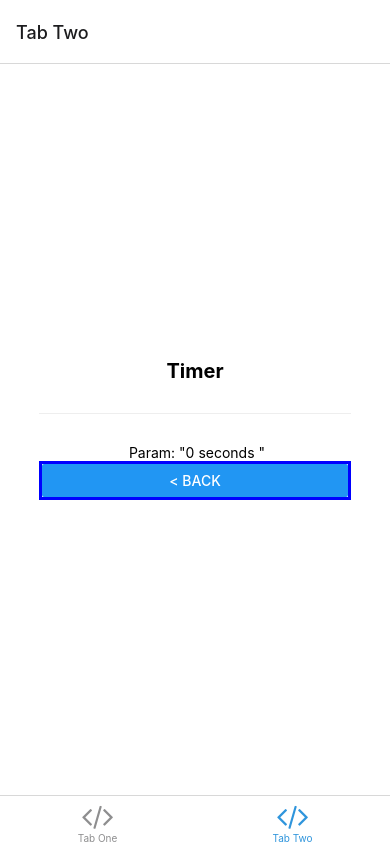
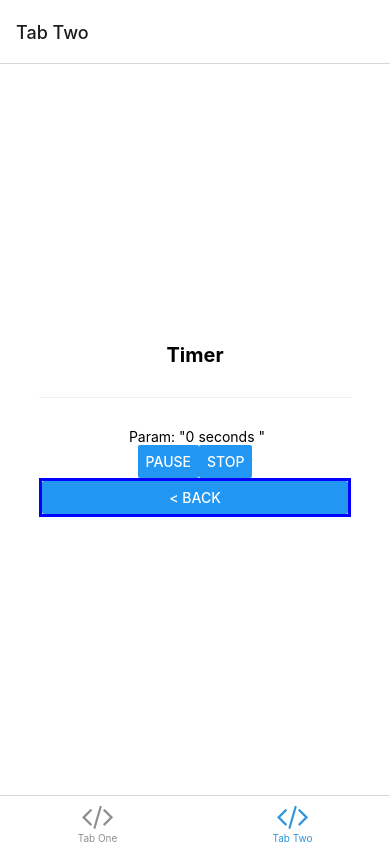
Before and after one commit to JordanPat/2TapTimer, a React Native app: screen /TabTwo in a window 390 px wide. Built offline with nearby package versions, Linux system fonts and the light colour scheme; what expo-linking would draw is missing.

Commit message:
basic timer running

```diff
--- a/navigation/index.tsx
+++ b/navigation/index.tsx
@@ -87,7 +87,7 @@ function BottomTabNavigator() {
       <BottomTab.Screen
         name="TabTwo"
         component={TabTwoScreen}
-        initialParams={{timeValue: 0, timeUnit: 'seconds' }}
+        initialParams={{isPaused: true, timeValue: 0, timeUnit: 'seconds' }}
         options={{
           title: 'Tab Two',
           tabBarIcon: ({ color }) => <TabBarIcon name="code" color={color} />,
--- a/screens/TabOneScreen.tsx
+++ b/screens/TabOneScreen.tsx
@@ -15,7 +15,7 @@ export default function TabOneScreen({ navigation }: RootTabScreenProps<'TabOne'
         title='5 s'
         onPress={()=>navigation.navigate('Root', {
           screen: 'TabTwo',
-          params:{ timeValue: 5, timeUnit: 'seconds' }
+          params:{ isPaused: false, timeValue: 5, timeUnit: 'seconds' }
         })}
       />
       </View>
@@ -26,7 +26,7 @@ export default function TabOneScreen({ navigation }: RootTabScreenProps<'TabOne'
           onPress={
             ()=>navigation.navigate('Root', {
               screen: 'TabTwo',
-              params: { timeValue: 1, timeUnit: 'minutes' }
+              params: { isPaused: false, timeValue: 1, timeUnit: 'minutes' }
             }
             )
           }
--- a/screens/TabTwoScreen.tsx
+++ b/screens/TabTwoScreen.tsx
@@ -1,3 +1,4 @@
+import { useEffect, useState } from 'react';
 import { Button, StyleSheet } from 'react-native';
 
 import EditScreenInfo from '../components/EditScreenInfo';
@@ -5,11 +6,71 @@ import { Text, View } from '../components/Themed';
 import { RootTabScreenProps } from '../types';
 
 export default function TabTwoScreen({ navigation, route }: RootTabScreenProps<'TabTwo'>) {
+  const [time, setTime] = useState({val:route.params?.timeValue})
+  const handleStop = ()=>{
+    setTime({ val: 0 })
+    alert('handle stop')
+    navigation.navigate("TabOne")
+  }
+
+  useEffect(()=>{
+    const timerId = setInterval(() => {
+      if(!route.params?.isPaused){
+          if ( time.val <= 0) {}
+          else setTime({...time,val:time.val-1})
+        } else {}
+      }, 1000)
+    if( time.val < 0){
+      if(timerId) {
+        clearInterval(timerId)
+        }
+      return
+      }
+    return () => clearInterval(timerId);
+    }, [time, route.params?.isPaused])
+
+  // useEffect(()=>{
+  //   const timerId = setInterval(() => {
+  //       if(!route.params?.isPaused){
+  //           if (time.sec <= 0) {
+  //               if (time.min <= 0) {
+  //                   if(time.hrs <= 0){
+  //                       // setTime({...time,hrs:time.hrs-1,min:time.min,sec:time.sec,milli:time.milli})
+  //                       return async()=>await schedulePushNotification();
+  //                   }
+  //                   else setTime({...time,hrs:time.hrs-1,min:59,sec:59})
+  //               }
+  //               else setTime({...time,min:time.min-1,sec:59})
+  //           }
+  //           else setTime({...time,sec:time.sec-1})
+  //       }
+  //       else{}
+  //   }, 1000)
+
+  //   if(time.sec<0){
+  //       if(timerId) {
+  //           clearInterval(timerId)
+  //       }
+  //       return
+  //   }
+  //   return () => clearInterval(timerId);
+  // }, [time, props.isPaused])
+  const handlePause = ()=>{
+    // setPause(!pause)
+    // return (console.log("Pause = "+pause));
+  }
+
+
   return (
     <View style={styles.container}>
       <Text style={styles.title}>Timer</Text>
       <View style={styles.separator} lightColor="#eee" darkColor="rgba(255,255,255,0.1)" />
-      <Text> Param: "{ route.params?.timeValue ?? 0 } {route.params?.timeUnit ?? 'seconds' } "</Text>
+      <Text> Param: "{ time.val ?? 0 } {route.params?.timeUnit ?? 'seconds' } "</Text>
+      <View style={styles.buttonRow}>
+          <Button title={!route.params?.isPaused ? "Start":"Pause"} onPress={()=>handlePause()} />
+          <Button title='Stop' onPress={()=>handleStop()} />
+      </View>
+
       <View style={styles.button}>
         <Button
           title='< Back'
@@ -40,4 +101,11 @@ const styles = StyleSheet.create({
     borderWidth: 3,
     borderColor: 'blue',
   },
+  buttonRow: {
+    // flex:1,
+    flexDirection:'row',
+    justifyContent:'space-between',
+    alignItems:'center',
+    // alignContent:'space-around',
+  },
 });
--- a/types.tsx
+++ b/types.tsx
@@ -26,7 +26,7 @@ export type RootStackScreenProps<Screen extends keyof RootStackParamList> = Nati
 
 export type RootTabParamList = {
   TabOne: undefined;
-  TabTwo: { timeValue: number, timeUnit: 'seconds' | 'minutes' | 'hours' } | undefined;
+  TabTwo: { isPaused: boolean, timeValue: number, timeUnit: 'seconds' | 'minutes' | 'hours' } ;
 };
 
 export type RootTabScreenProps<Screen extends keyof RootTabParamList> = CompositeScreenProps<
```
